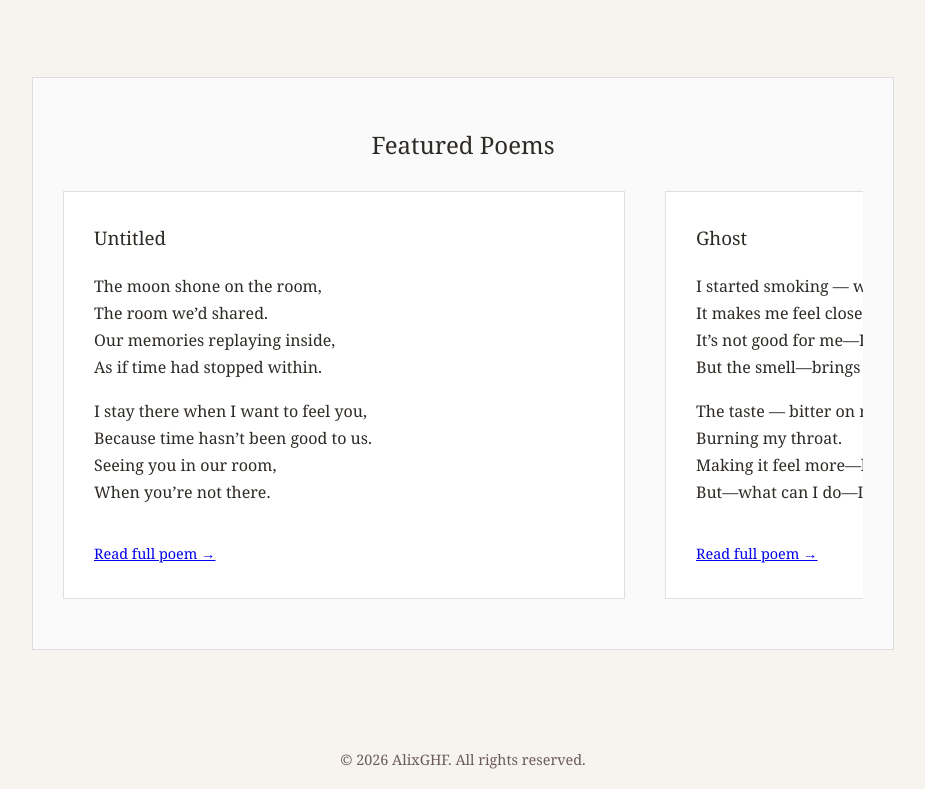
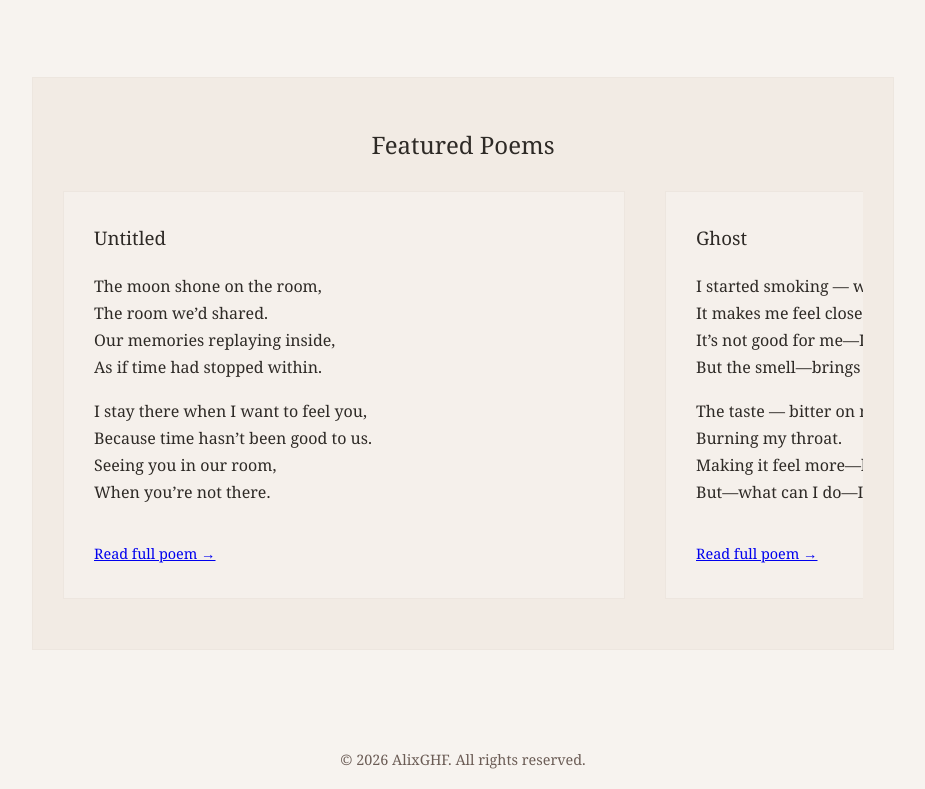
Before and after one commit to AlixGHF/AlixGHF.github.io, a plain HTML site: page index.html in a window 1280 px wide. Shown: the part 699-1488 px from the top of the page, without its empty margins (177-1102 px from the left). Drawn offline with Linux system fonts and the light colour scheme.

Commit message:
Refactor styles for featured section
Updated styles for the featured wrapper and poem cards.

```diff
--- a/index.html
+++ b/index.html
@@ -11,8 +11,8 @@
   max-width: 800px;
   margin: 80px auto;
   padding: 30px;
-  border: 1px solid #ddd;
-  background: #fafafa;
+  border: 1px solid #ede6df;
+  background: #f2ebe4;
 }
 
 .featured-wrapper h2 {
@@ -42,9 +42,9 @@
 .featured-poem {
   min-width: 500px;
   max-width: 500px;
-  background: #fff;
+  background: #f5f0eb;
   padding: 30px;
-  border: 1px solid #e0e0e0;
+  border: 1px solid #ede6df;
   scroll-snap-align: center;
   line-height: 1.7;
 }
@@ -59,7 +59,6 @@
   margin-top: 20px;
   font-size: 0.9em;
 }
-
  </style>
 </head>
 <body>
```
